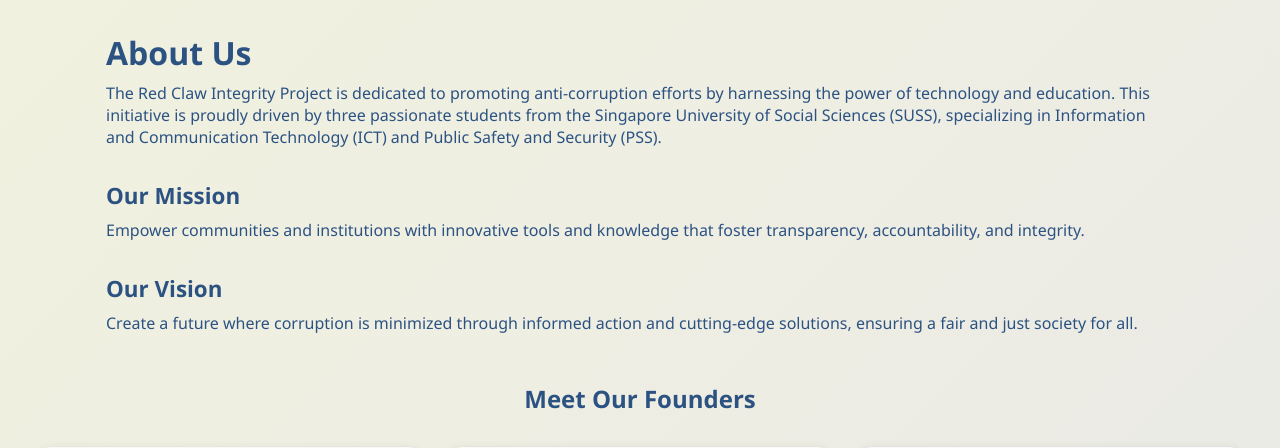
After one commit to bryankoozy/Red-Claw-Project, a Flask app: page /aboutus in a window 1280 px wide. The commit adds this page. Shown: the part 1021-1469 px from the top of the page. Run offline with Flask 3, Linux system fonts and the light colour scheme.

Commit message:
added about us page

```diff
--- a/app.py
+++ b/app.py
@@ -87,6 +87,10 @@ def admin_required(f):
 @app.route("/")
 def home():
     return render_template("index.html")
+
+@app.route("/aboutus")
+def aboutus():
+    return render_template("aboutus.html")
 
 @app.route("/dashboard")
 @admin_required
--- a/static/styles.css
+++ b/static/styles.css
@@ -441,84 +453,11 @@ body {
 
 
 
-/* Small Screens (≤768px): Show sidebar and toggle button, hide topnav */
-@media (max-width: 850px) {
-  .sidebar {
-    display: flex;
-    flex-direction: column;
-  }
+/* =====================================
+   REGISTER PAGE STYLES
+===================================== */
 
-  .welcome-user {
-    justify-content: center;
-    margin: 10px auto;
-  }
-
-  .topnav {
-    display: none;
-  }
-
-  .main-content {
-    margin-left: 0;
-    padding-top: 0px;
-  }
-
-  .toggle-sidebar-btn {
-    display: block;
-  }
-
-  .main-title {
-    font-size: 2.5em;
-  }
-
-  .title-box {
-    padding: 30px 40px;
-  }
-
-  .modules-container {
-    flex-direction: column;
-    gap: 30px;
-  }
-
-  .module-card {
-    min-width: auto;
-  }
-}
-
-/* Large Screens (≥769px): Show topnav, hide sidebar and toggle button */
-@media (min-width: 851px) {
-
-  .topnav {
-    display: flex;
-  }
-
-  .sidebar {
-    display: none;
-  }
-
-  .welcome-user {
-  margin-left: 20px;
-  margin-bottom: 5px;
-  }
-
-  .toggle-sidebar-btn {
-    display: none;
-  }
-
-  .main-content {
-    margin-left: 0px; /* Adjust to sidebar width */
-  }
-}
-
-
-
-
-
-
-/* Register page */
-
-/* Override base template background for register page */
-
-
+/* Container setup */
 .register-container {
   max-width: 400px;
   margin: 60px auto;
@@ -1206,15 +1120,221 @@ body {
   font-size: 0.9em;
 }
 
-/* For sticky footer (if using Option 2) */
+/* Sticky footer wrapper */
 .page-wrapper {
-  min-height: calc(100vh - 200px); /* Adjust based on footer height */
+  min-height: calc(100vh - 200px);
   display: flex;
   flex-direction: column;
 }
 
-/* Responsive footer */
-@media (max-width: 768px) {
+
+
+/* -------------------------------
+   ABOUT PAGE CONTENT
+---------------------------------*/
+.about-container {
+  max-width: 1100px;
+  margin: 2rem auto 0 auto;
+  padding: 0 1rem;
+  color: #2c5282;
+}
+
+.about-intro {
+  margin-bottom: 2rem;
+}
+
+.about-intro h2 {
+  font-size: 2rem;
+  color: #2c5282;
+  margin-bottom: 0.5rem;
+}
+
+.about-section {
+  margin-bottom: 2rem;
+}
+
+.about-section h3 {
+  font-size: 1.4rem;
+  margin-bottom: 0.5rem;
+  color: #2c5282;
+}
+
+
+/* -------------------------------
+   ABOUT PAGE - GROUP PHOTO (FIXED)
+---------------------------------*/
+.GroupPhoto-container {
+  position: relative;
+  width: 100%;
+  height: auto; /* Allow natural height */
+}
+
+.header-image {
+  width: 100%;
+  height: auto; /* Maintain natural aspect ratio */
+  object-fit: contain; /* Show full image without cropping */
+  display: block;
+  max-width: 100%;
+}
+
+/* -------------------------------
+   ABOUT PAGE - founder
+---------------------------------*/
+.founders-section {
+    margin-bottom: 4rem;
+    padding: 1rem 0;
+}
+
+.founders-section h2 {
+    text-align: center;
+    margin-bottom: 2rem;
+    color: #2c5282;
+}
+
+.founders-grid {
+    display: grid;
+    grid-template-columns: repeat(auto-fit, minmax(300px, 1fr));
+    gap: 2rem;
+    max-width: 1200px;
+    margin: 0 auto;
+}
+
+.founder-card {
+    background: #f8f9fa;
+    border-radius: 10px;
+    padding: 1.5rem;
+    text-align: center;
+    box-shadow: 0 2px 10px rgba(0, 0, 0, 0.1);
+    transition: transform 0.3s ease;
+}
+
+.founder-card:hover {
+    transform: translateY(-5px);
+}
+
+.founder-image {
+    margin-bottom: 1rem;
+}
+
+.founder-photo {
+    width: 150px;
+    height: 150px;
+    border-radius: 50%;
+    object-fit: cover;
+    border: 4px solid #2c5282;; /* Red Claw theme color */
+}
+
+.founder-info h3 {
+    margin: 1rem 0 0.5rem 0;
+    color: #2c5282;
+    font-size: 1.3rem;
+}
+
+.founder-title {
+    color: #2c5282;;
+    font-weight: bold;
+    margin-bottom: 0.5rem;
+}
+
+.founder-description {
+    color: #2c5282;
+    line-height: 1.5;
+    font-size: 0.95rem;
+}
+
+
+
+
+/* =====================================
+   RESPONSIVE DESIGN
+===================================== */
+
+/* Devices ≤480px - Small screens (e.g., mobile) */
+@media (max-width: 480px) {
+  /* Register Page */
+  .register-logo {
+    font-size: 2rem;
+  }
+
+  .register-container {
+    max-width: 320px;
+    margin: 40px auto;
+    padding: 15px;
+  }
+
+  /* Login Page */
+  .login-logo {
+    font-size: 2rem;
+  }
+
+  .login-container {
+    max-width: 320px;
+    margin: 40px auto;
+    padding: 15px;
+  }
+
+  .founders-grid {
+    grid-template-columns: 1fr;
+    gap: 1.5rem;
+  }
+
+  .founder-photo {
+    width: 120px;
+    height: 120px;
+  }
+}
+
+
+
+
+
+/* Devices ≤850px - Tablets and small desktops */
+@media (max-width: 850px) {
+  .sidebar {
+    display: flex;
+    flex-direction: column;
+  }
+
+  .welcome-user {
+    justify-content: center;
+    margin: 10px auto;
+  }
+
+  .topnav {
+    display: none;
+  }
+
+  .main-content {
+    margin-left: 0;
+    padding-top: 0px;
+  }
+
+  .toggle-sidebar-btn {
+    display: block;
+  }
+
+  .main-title {
+    font-size: 2.5em;
+  }
+
+  .title-box {
+    padding: 30px 40px;
+  }
+
+  .modules-container {
+    flex-direction: column;
+    gap: 30px;
+  }
+
+  .module-card {
+    min-width: auto;
+  }
+
+  .settings-page .settings-card {
+    width: 90%;
+    max-width: none;
+  }
+
   .footer-content {
     grid-template-columns: 1fr;
     text-align: center;
@@ -1225,3 +1345,27 @@ body {
     padding: 0 10px;
   }
 }
+
+/* Devices ≥851px - Larger screens (e.g., desktops) */
+@media (min-width: 851px) {
+  .topnav {
+    display: flex;
+  }
+
+  .sidebar {
+    display: none;
+  }
+
+  .welcome-user {
+    margin-left: 20px;
+    margin-bottom: 5px;
+  }
+
+  .toggle-sidebar-btn {
+    display: none;
+  }
+
+  .main-content {
+    margin-left: 0px;
+  }
+}
--- /dev/null
+++ b/templates/aboutus.html
@@ -0,0 +1,73 @@
+{% extends "base.html" %}
+
+{% block title %}About Us - Red Claw{% endblock %}
+
+{% block content %}
+
+<div class="GroupPhoto-container">
+  <img src="{{ url_for('static', filename='img/GroupPhoto.jpg') }}" alt="Group-photo" class="header-image" />
+</div>
+
+<body>
+  <main class="about-container">
+    <section class="about-intro">
+      <h2>About Us</h2>
+      <p>The Red Claw Integrity Project is dedicated to promoting anti-corruption efforts by harnessing the power of technology and education. This initiative is proudly driven by three passionate students from the Singapore University of Social Sciences (SUSS), specializing in Information and Communication Technology (ICT) and Public Safety and Security (PSS).</p>
+    </section>
+
+    <section class="about-section">
+      <h3>Our Mission</h3>
+      <p>Empower communities and institutions with innovative tools and knowledge that foster transparency, accountability, and integrity.</p>
+    </section>
+
+    <section class="about-section">
+      <h3>Our Vision</h3>
+      <p>Create a future where corruption is minimized through informed action and cutting-edge solutions, ensuring a fair and just society for all.</p>
+    </section>
+  </main>
+
+
+  <!-- Founders Section -->
+  <div class="founders-section">
+      <h2>Meet Our Founders</h2>
+      <div class="founders-grid">
+          <div class="founder-card">
+              <div class="founder-image">
+                  <img src="{{ url_for('static', filename='img/Clarissa.jpg') }}" alt="Clarissa" class="founder-photo">
+              </div>
+              <div class="founder-info">
+                  <h3>Clarissa</h3>
+                  <p class="founder-title">PSS Specialist</p>
+                  <p class="founder-description">Currently a Year 4 student at the Singapore University of Social Sciences specializing in Public Safety and Security.</p>
+              </div>
+          </div>
+
+          <div class="founder-card">
+              <div class="founder-image">
+                  <img src="{{ url_for('static', filename='img/Bryan.jpg') }}" alt="Bryan" class="founder-photo">
+              </div>
+              <div class="founder-info">
+                  <h3>Bryan</h3>
+                  <p class="founder-title">ICT Specialist</p>
+                  <p class="founder-description">Currently a Year 3 student at the Singapore University of Social Sciences specializing in Information and Communication Technology.</p>
+              </div>
+          </div>
+
+          <div class="founder-card">
+              <div class="founder-image">
+                  <img src="{{ url_for('static', filename='img/YiJing.jpg') }}" alt="Yi Jing" class="founder-photo">
+              </div>
+              <div class="founder-info">
+                  <h3>Yi Jing</h3>
+                  <p class="founder-title">ICT Specialist</p>
+                  <p class="founder-description">Currently a Year 3 student at the Singapore University of Social Sciences specializing in Information and Communication Technology.</p>
+              </div>
+          </div>
+      </div>
+  </div>
+
+</body>
+
+
+
+{% endblock %}
--- a/templates/base.html
+++ b/templates/base.html
@@ -151,7 +151,9 @@
     <div class="footer-content">
       <div class="footer-section">
         <h4>Red Claw Integrity Project</h4>
-        <p>Promoting academic integrity through AI-powered solutions.</p>
+          <ul>
+            <li><a href="{{ url_for('aboutus') }}">About us</a></li>
+          </ul>
       </div>
 
       <div class="footer-section">
@@ -165,8 +167,8 @@
 
       <div class="footer-section">
         <h4>Contact</h4>
-        <p><i class="fas fa-envelope"></i> support@redclawintegrity.com</p>
-        <p><i class="fas fa-phone"></i> +1 (555) 123-4567</p>
+        <p><i class="fas fa-envelope"></i> bryankoo001@suss.edu.sg</p>
+        <p><i class="fas fa-phone"></i> +65 9004 1509</p>
       </div>
     </div>
 
```
Also changed, not shown: other parts of static/styles.css (+102 -115 lines), static/img/Bryan.jpg (added), static/img/Clarissa.jpg (added), 2 other files. Lines whose indentation alone changed are shown as unchanged.
